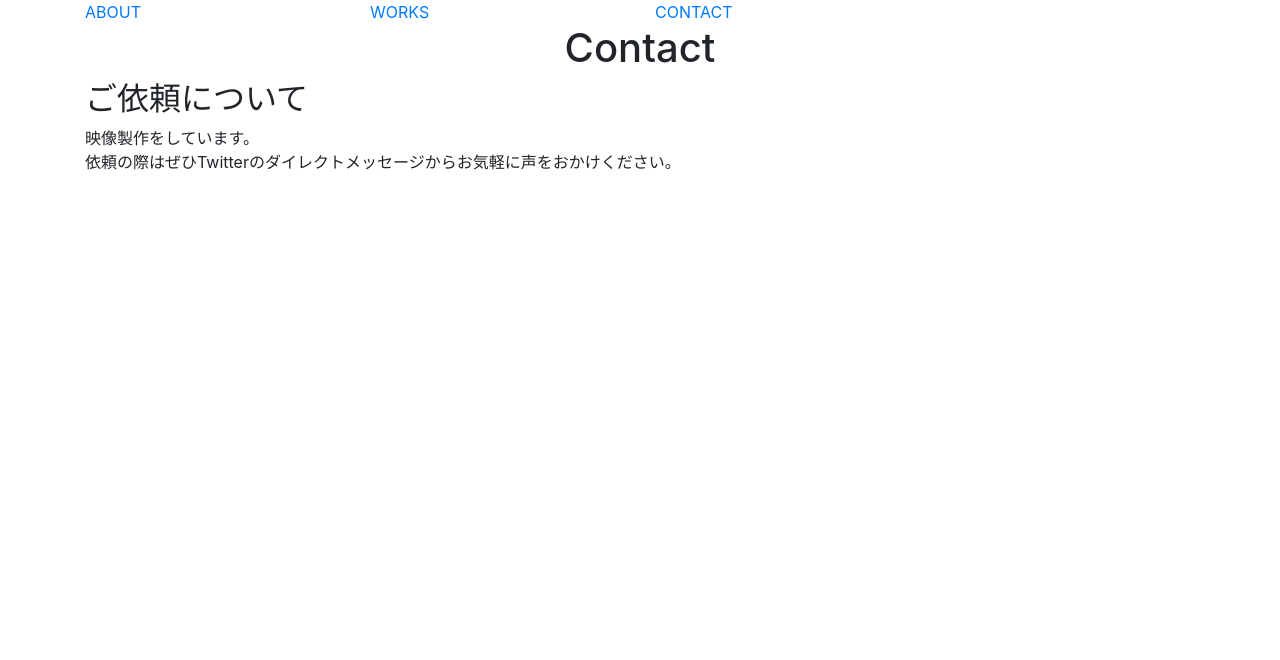
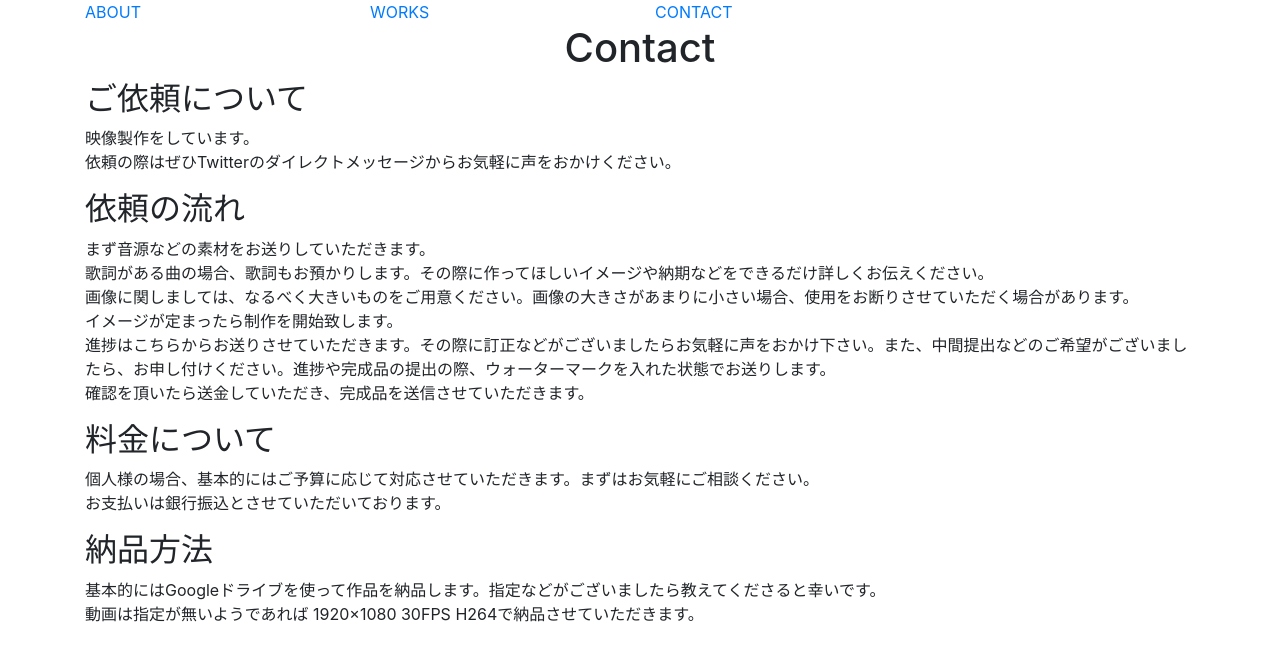
Before and after one commit to Rlettuce05/kaede-web, a Nuxt app: page /Contact in a window 1280 px wide. Shown: the top 660 px of the page. Built offline with nearby package versions, Linux system fonts and the light colour scheme.

Commit message:
✒ Contact.vue : content texts

```diff
--- a/pages/Contact.vue
+++ b/pages/Contact.vue
@@ -7,6 +7,25 @@
         <h2 class="Index">ご依頼について</h2>
         <div class="TextBody">
           <p>映像製作をしています。<br>依頼の際はぜひTwitterのダイレクトメッセージからお気軽に声をおかけください。</p>
+        </div>
+        <h2 class="Index">依頼の流れ</h2>
+        <div class="TextBody">
+          <p>まず音源などの素材をお送りしていただきます。<br>
+          歌詞がある曲の場合、歌詞もお預かりします。その際に作ってほしいイメージや納期などをできるだけ詳しくお伝えください。<br>
+          画像に関しましては、なるべく大きいものをご用意ください。画像の大きさがあまりに小さい場合、使用をお断りさせていただく場合があります。<br>
+          イメージが定まったら制作を開始致します。<br>
+          進捗はこちらからお送りさせていただきます。その際に訂正などがございましたらお気軽に声をおかけ下さい。また、中間提出などのご希望がございましたら、お申し付けください。進捗や完成品の提出の際、ウォーターマークを入れた状態でお送りします。<br>
+          確認を頂いたら送金していただき、完成品を送信させていただきます。</p>
+        </div>
+        <h2 class="Index">料金について</h2>
+        <div class="TextBody">
+          <p>個人様の場合、基本的にはご予算に応じて対応させていただきます。まずはお気軽にご相談ください。<br>
+          お支払いは銀行振込とさせていただいております。</p>
+        </div>
+        <h2 class="Index">納品方法</h2>
+        <div class="TextBody">
+          <p>基本的にはGoogleドライブを使って作品を納品します。指定などがございましたら教えてくださると幸いです。<br>
+          動画は指定が無いようであれば 1920×1080 30FPS H264で納品させていただきます。</p>
         </div>
       </b-container>
     </div>
```
